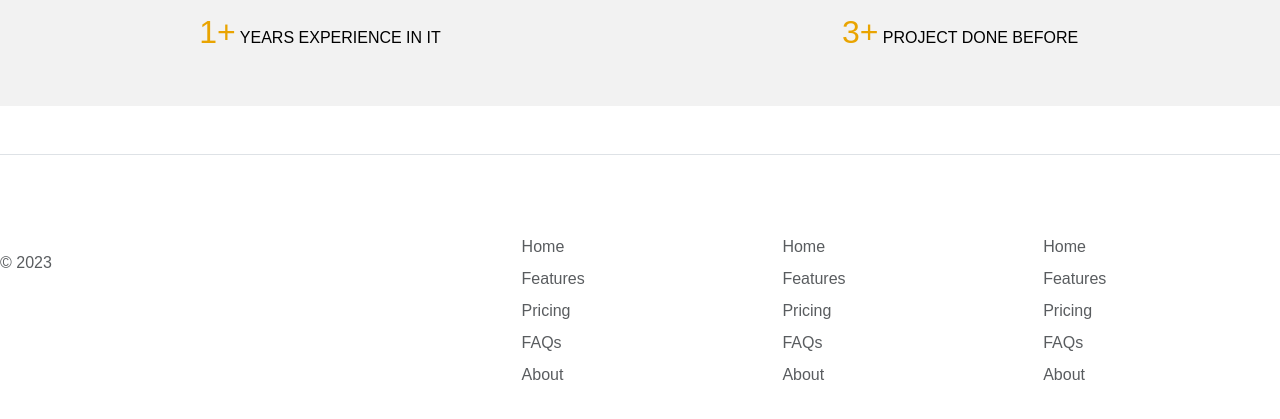
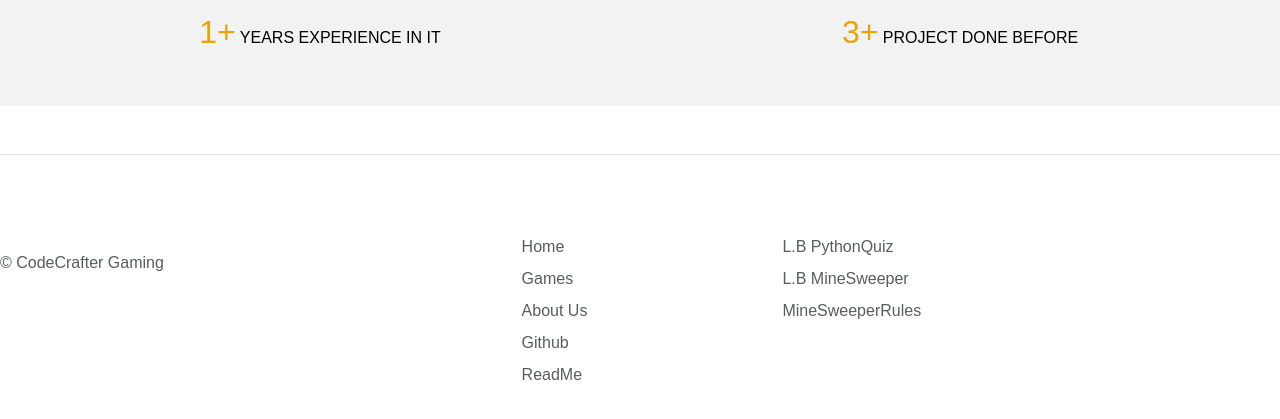
Before and after one commit to LiewZhanYang/FED-Assignment-2, a plain HTML site: page index.html in a window 1280 px wide. Shown: the part 4132-4551 px from the top of the page. Drawn offline with nearby package versions, Linux system fonts and the light colour scheme.

Commit message:
change the footer

```diff
--- a/index.html
+++ b/index.html
@@ -231,7 +231,7 @@
               <use xlink:href="#bootstrap" />
             </svg>
           </a>
-          <p class="text-body-secondary">&copy; 2023</p>
+          <p class="text-body-secondary">&copy; CodeCrafter Gaming</p>
         </div>
 
         <div class="col mb-3"></div>
@@ -243,16 +243,16 @@
               <a href="#" class="nav-link p-0 text-body-secondary">Home</a>
             </li>
             <li class="nav-item mb-2">
-              <a href="#" class="nav-link p-0 text-body-secondary">Features</a>
+              <a href="#" class="nav-link p-0 text-body-secondary">Games</a>
             </li>
             <li class="nav-item mb-2">
-              <a href="#" class="nav-link p-0 text-body-secondary">Pricing</a>
+              <a href="#" class="nav-link p-0 text-body-secondary">About Us</a>
             </li>
             <li class="nav-item mb-2">
-              <a href="#" class="nav-link p-0 text-body-secondary">FAQs</a>
+              <a href="#" class="nav-link p-0 text-body-secondary">Github</a>
             </li>
             <li class="nav-item mb-2">
-              <a href="#" class="nav-link p-0 text-body-secondary">About</a>
+              <a href="#" class="nav-link p-0 text-body-secondary">ReadMe</a>
             </li>
           </ul>
         </div>
@@ -261,40 +261,25 @@
           <h5>Section</h5>
           <ul class="nav flex-column">
             <li class="nav-item mb-2">
-              <a href="#" class="nav-link p-0 text-body-secondary">Home</a>
+              <a href="#" class="nav-link p-0 text-body-secondary"
+                >L.B PythonQuiz</a
+              >
             </li>
             <li class="nav-item mb-2">
-              <a href="#" class="nav-link p-0 text-body-secondary">Features</a>
+              <a href="#" class="nav-link p-0 text-body-secondary"
+                >L.B MineSweeper</a
+              >
             </li>
             <li class="nav-item mb-2">
-              <a href="#" class="nav-link p-0 text-body-secondary">Pricing</a>
+              <a href="#" class="nav-link p-0 text-body-secondary"
+                >MineSweeperRules</a
+              >
             </li>
             <li class="nav-item mb-2">
-              <a href="#" class="nav-link p-0 text-body-secondary">FAQs</a>
+              <a href="#" class="nav-link p-0 text-body-secondary"></a>
             </li>
             <li class="nav-item mb-2">
-              <a href="#" class="nav-link p-0 text-body-secondary">About</a>
-            </li>
-          </ul>
-        </div>
-
-        <div class="col mb-3">
-          <h5>Section</h5>
-          <ul class="nav flex-column">
-            <li class="nav-item mb-2">
-              <a href="#" class="nav-link p-0 text-body-secondary">Home</a>
-            </li>
-            <li class="nav-item mb-2">
-              <a href="#" class="nav-link p-0 text-body-secondary">Features</a>
-            </li>
-            <li class="nav-item mb-2">
-              <a href="#" class="nav-link p-0 text-body-secondary">Pricing</a>
-            </li>
-            <li class="nav-item mb-2">
-              <a href="#" class="nav-link p-0 text-body-secondary">FAQs</a>
-            </li>
-            <li class="nav-item mb-2">
-              <a href="#" class="nav-link p-0 text-body-secondary">About</a>
+              <a href="#" class="nav-link p-0 text-body-secondary"></a>
             </li>
           </ul>
         </div>
```
